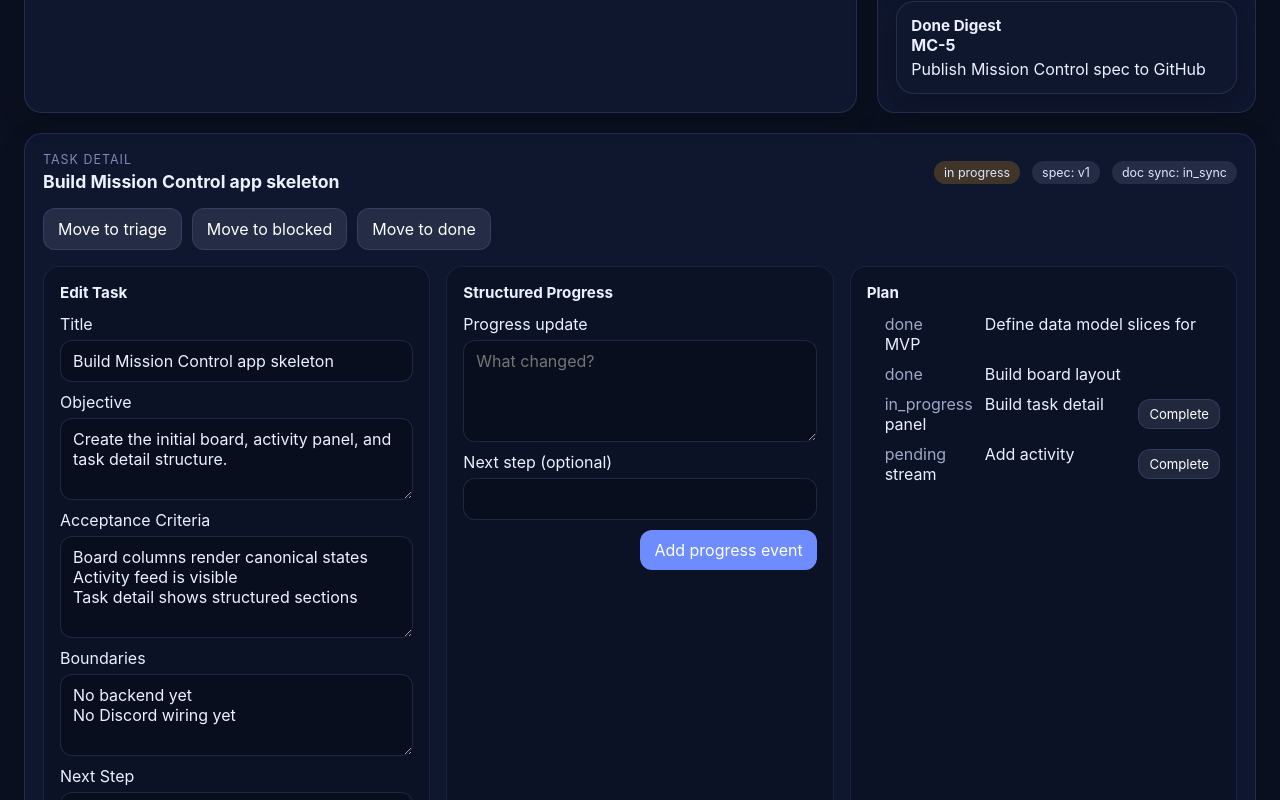
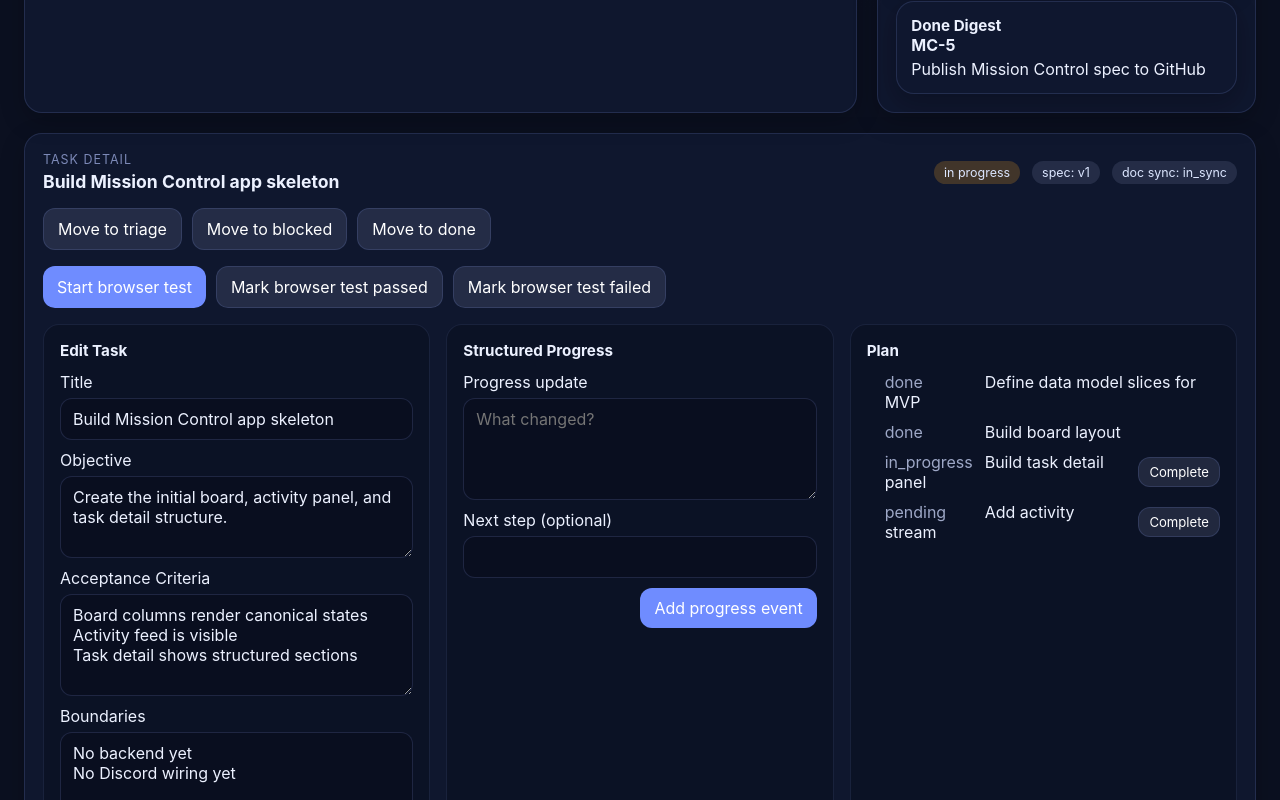
Before and after one commit to celine-1984-2077/celine-missioncontrol, a React (Vite) app in the folder mission-control/: page / in a window 1280 px wide. Shown: the part 1840-2640 px from the top of the page. Built offline with nearby package versions, Linux system fonts and the light colour scheme.

Commit message:
Add required browser-test QA prototype

```diff
--- a/mission-control/src/App.tsx
+++ b/mission-control/src/App.tsx
@@ -1,5 +1,5 @@
 import { useMemo, useState } from 'react'
-import { addProgressEvent, autoPickNextTask, completeStep, createTask, heartbeatRun, loadState, markRunStale, transitionTask, updateTask } from './store'
+import { addProgressEvent, autoPickNextTask, completeStep, completeUiTest, createTask, heartbeatRun, loadState, markRunStale, requestUiTest, transitionTask, updateTask } from './store'
 import type { ActivityEvent, DocSyncStatus, Priority, Task, TaskStatus, TaskType } from './types'
 
 const columns: Array<{ key: TaskStatus; label: string }> = [
@@ -207,6 +207,7 @@ export function App() {
                 <div key={run.id} className="run-card">
                   <div className="meta-row"><strong>{run.id}</strong><span className="pill">{run.kind}</span><span className="pill">{run.status}</span></div>
                   <p className="muted">Task: {run.taskId}</p>
+                  {run.kind === 'ui_test' && <p className="muted">required browser validation</p>}
                   <p className="muted">Heartbeat: {run.heartbeatAt ?? 'n/a'}</p>
                   <div className="transition-row">
                     {run.status === 'running' && <button type="button" className="secondary small-button" onClick={() => setState(heartbeatRun(state, run.id))}>Heartbeat</button>}
@@ -257,6 +258,13 @@ export function App() {
         <section className="detail-panel card">
           <div className="panel-heading"><div><p className="eyebrow">Task Detail</p><h2>{selectedTask.title}</h2></div><div className="meta-row wrap"><span className={`pill ${statusTone[selectedTask.status]}`}>{formatStatus(selectedTask.status)}</span><span className="pill">spec: {selectedTask.specVersionSeen}</span><span className="pill">doc sync: {selectedTask.docSyncStatus}</span></div></div>
           <div className="transition-row">{transitionTargets[selectedTask.status].map((nextStatus) => (<button key={nextStatus} type="button" className="secondary" onClick={() => handleTransition(selectedTask.id, nextStatus)}>Move to {formatStatus(nextStatus)}</button>))}</div>
+          {selectedTask.needsUiTest && (
+            <div className="transition-row">
+              <button type="button" onClick={() => setState(requestUiTest(state, selectedTask.id))}>Start browser test</button>
+              <button type="button" className="secondary" onClick={() => setState(completeUiTest(state, selectedTask.id, true))}>Mark browser test passed</button>
+              <button type="button" className="secondary" onClick={() => setState(completeUiTest(state, selectedTask.id, false))}>Mark browser test failed</button>
+            </div>
+          )}
           <div className="detail-grid">
             <DetailSection title="Edit Task">
               <form className="detail-form" onSubmit={handleUpdateTask}>
--- a/mission-control/src/store.ts
+++ b/mission-control/src/store.ts
@@ -86,13 +86,18 @@ export function transitionTask(state: MissionControlState, taskId: string, nextS
     lastEventAt: now,
     completedAt: nextStatus === 'done' ? now : task.completedAt,
     currentStepIndex: nextStatus === 'in_progress' && typeof task.currentStepIndex !== 'number' ? 0 : task.currentStepIndex,
+    activeRunId: nextStatus === 'done' ? undefined : task.activeRunId,
   }
+
+  const nextRuns = task.activeRunId && (nextStatus === 'done' || nextStatus === 'blocked')
+    ? finalizeRun(state.runs, task.activeRunId, nextStatus === 'done' ? 'passed' : 'failed', now)
+    : state.runs
 
   const event = buildTransitionEvent(task, nextStatus, now)
   return commit({
     tasks: state.tasks.map((item) => (item.id === taskId ? updatedTask : item)),
     activity: [event, ...state.activity],
-    runs: state.runs,
+    runs: nextRuns,
   })
 }
 
@@ -344,6 +349,7 @@ export function markRunStale(state: MissionControlState, runId: string): Mission
     ? {
         ...task,
         status: 'blocked' as const,
+        activeRunId: undefined,
         blockerDetail: 'Run heartbeat went stale in local prototype.',
         updatedAt: now,
         lastEventAt: now,
@@ -367,6 +373,184 @@ export function markRunStale(state: MissionControlState, runId: string): Mission
     activity: [event, ...state.activity],
     runs: state.runs.map((item) => (item.id === runId ? updatedRun : item)),
   })
+}
+
+export function requestUiTest(state: MissionControlState, taskId: string): MissionControlState {
+  const task = state.tasks.find((item) => item.id === taskId)
+  if (!task || !task.needsUiTest) return state
+  const now = new Date().toISOString()
+  const runId = `RUN-${state.runs.length + 1}`
+
+  const uiRun: Run = {
+    id: runId,
+    taskId,
+    kind: 'ui_test',
+    status: 'running',
+    startedAt: now,
+    heartbeatAt: now,
+    summary: `Browser validation requested for ${task.title}`,
+  }
+
+  const event: ActivityEvent = {
+    id: crypto.randomUUID(),
+    taskId,
+    projectId: task.projectId,
+    runId,
+    type: 'task_started',
+    title: `${task.id} browser test started`,
+    body: 'UI validation is now required before completion.',
+    createdAt: now,
+    createdBy: 'system',
+  }
+
+  return commit({
+    tasks: state.tasks.map((item) => (item.id === taskId ? { ...item, activeRunId: runId, updatedAt: now, lastEventAt: now } : item)),
+    activity: [event, ...state.activity],
+    runs: [uiRun, ...state.runs],
+  })
+}
+
+export function completeUiTest(state: MissionControlState, taskId: string, passed: boolean): MissionControlState {
+  const task = state.tasks.find((item) => item.id === taskId)
+  if (!task || !task.activeRunId) return state
+  const run = state.runs.find((item) => item.id === task.activeRunId)
+  if (!run || run.kind !== 'ui_test') return state
+  const now = new Date().toISOString()
+
+  if (passed) {
+    const updatedTask: Task = {
+      ...task,
+      status: 'done',
+      activeRunId: undefined,
+      completedAt: now,
+      updatedAt: now,
+      lastEventAt: now,
+    }
+    const updatedRun: Run = {
+      ...run,
+      status: 'passed',
+      endedAt: now,
+      summary: 'Browser validation passed.',
+    }
+    const events: ActivityEvent[] = [
+      {
+        id: crypto.randomUUID(),
+        taskId: task.id,
+        projectId: task.projectId,
+        runId: run.id,
+        type: 'progress',
+        title: `${task.id} browser test passed`,
+        body: 'Required UI/browser validation completed successfully.',
+        createdAt: now,
+        createdBy: 'system',
+      },
+      {
+        id: crypto.randomUUID(),
+        taskId: task.id,
+        projectId: task.projectId,
+        runId: run.id,
+        type: 'done',
+        title: `${task.id} completed after browser validation`,
+        body: 'Task moved to done only after required browser verification passed.',
+        createdAt: now,
+        createdBy: 'system',
+      },
+    ]
+    return commit({
+      tasks: state.tasks.map((item) => (item.id === task.id ? updatedTask : item)),
+      activity: [...events.reverse(), ...state.activity],
+      runs: state.runs.map((item) => (item.id === run.id ? updatedRun : item)),
+    })
+  }
+
+  const bugId = `MC-${state.tasks.length + 1}`
+  const bugTask: Task = {
+    id: bugId,
+    title: `Bug: ${task.title}`,
+    objective: `Fix browser-validation failure for ${task.id}.`,
+    acceptanceCriteria: ['Root cause is fixed', 'Browser validation passes on retry'],
+    boundaries: ['Preserve original task intent'],
+    status: 'triage',
+    projectId: task.projectId,
+    type: 'bug',
+    requiresApproval: false,
+    priority: 'high',
+    createdBy: 'system',
+    source: 'bug_loop',
+    assignee: 'celine',
+    needsUiTest: true,
+    parentTaskId: task.id,
+    plan: [
+      { id: `${bugId}-1`, label: 'Reproduce browser failure', status: 'pending' },
+      { id: `${bugId}-2`, label: 'Fix implementation', status: 'pending' },
+      { id: `${bugId}-3`, label: 'Retest in browser', status: 'pending' },
+    ],
+    lastEventAt: now,
+    createdAt: now,
+    updatedAt: now,
+    specVersionSeen: task.specVersionSeen,
+    requiresSpecUpdate: false,
+    docSyncStatus: 'in_sync',
+    lastDocSyncAt: now,
+  }
+
+  const updatedTask: Task = {
+    ...task,
+    status: 'blocked',
+    activeRunId: undefined,
+    blockerDetail: `Browser validation failed. Follow-up bug ${bugId} created.`,
+    updatedAt: now,
+    lastEventAt: now,
+  }
+
+  const updatedRun: Run = {
+    ...run,
+    status: 'failed',
+    endedAt: now,
+    errorSummary: 'Browser validation failed in local prototype.',
+  }
+
+  const events: ActivityEvent[] = [
+    {
+      id: crypto.randomUUID(),
+      taskId: task.id,
+      projectId: task.projectId,
+      runId: run.id,
+      type: 'ui_test_failed',
+      title: `${task.id} browser test failed`,
+      body: `Required browser validation failed. Bug ${bugId} created.`,
+      createdAt: now,
+      createdBy: 'system',
+    },
+    {
+      id: crypto.randomUUID(),
+      taskId: bugId,
+      projectId: task.projectId,
+      type: 'bug_created',
+      title: `${bugId} created from browser failure`,
+      body: `Follow-up bug created from ${task.id}.`,
+      createdAt: now,
+      createdBy: 'system',
+    },
+  ]
+
+  return commit({
+    tasks: [bugTask, ...state.tasks.map((item) => (item.id === task.id ? updatedTask : item))],
+    activity: [...events.reverse(), ...state.activity],
+    runs: state.runs.map((item) => (item.id === run.id ? updatedRun : item)),
+  })
+}
+
+function finalizeRun(runs: Run[], runId: string, status: 'passed' | 'failed', now: string) {
+  return runs.map((item) =>
+    item.id === runId
+      ? {
+          ...item,
+          status,
+          endedAt: now,
+        }
+      : item,
+  )
 }
 
 function buildTransitionEvent(task: Task, nextStatus: TaskStatus, createdAt: string): ActivityEvent {
```
Also changed, not shown: 2 other files (tests, documents, lock files or other folders).
